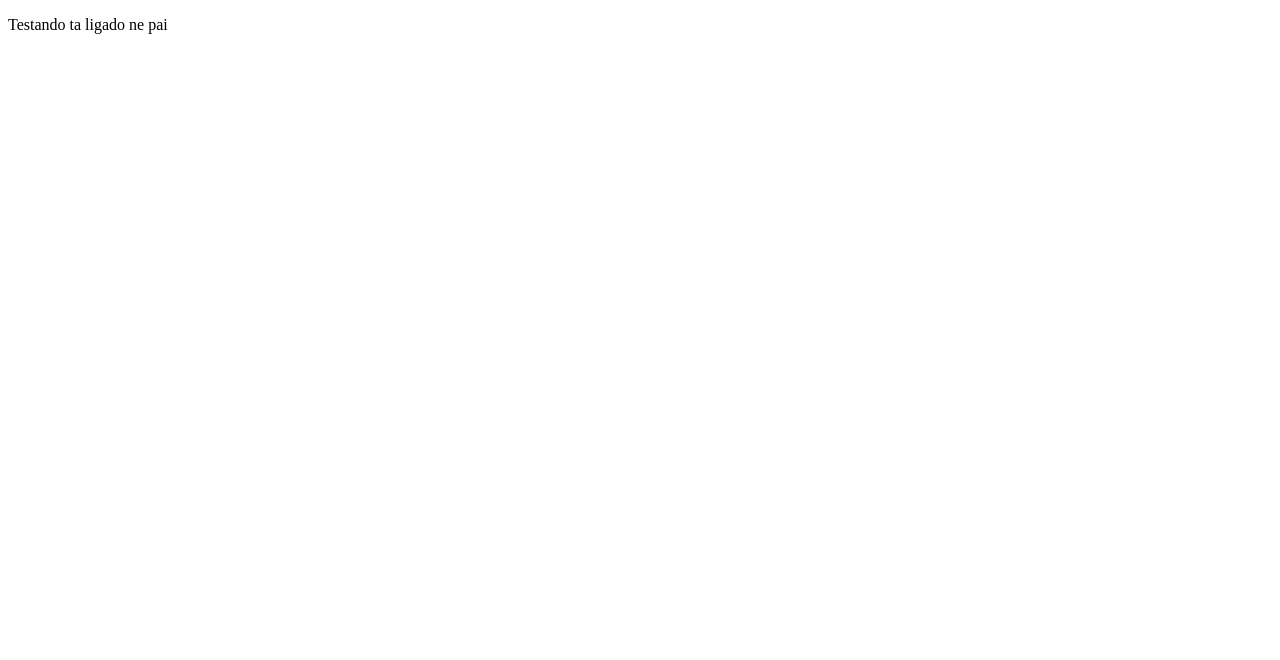
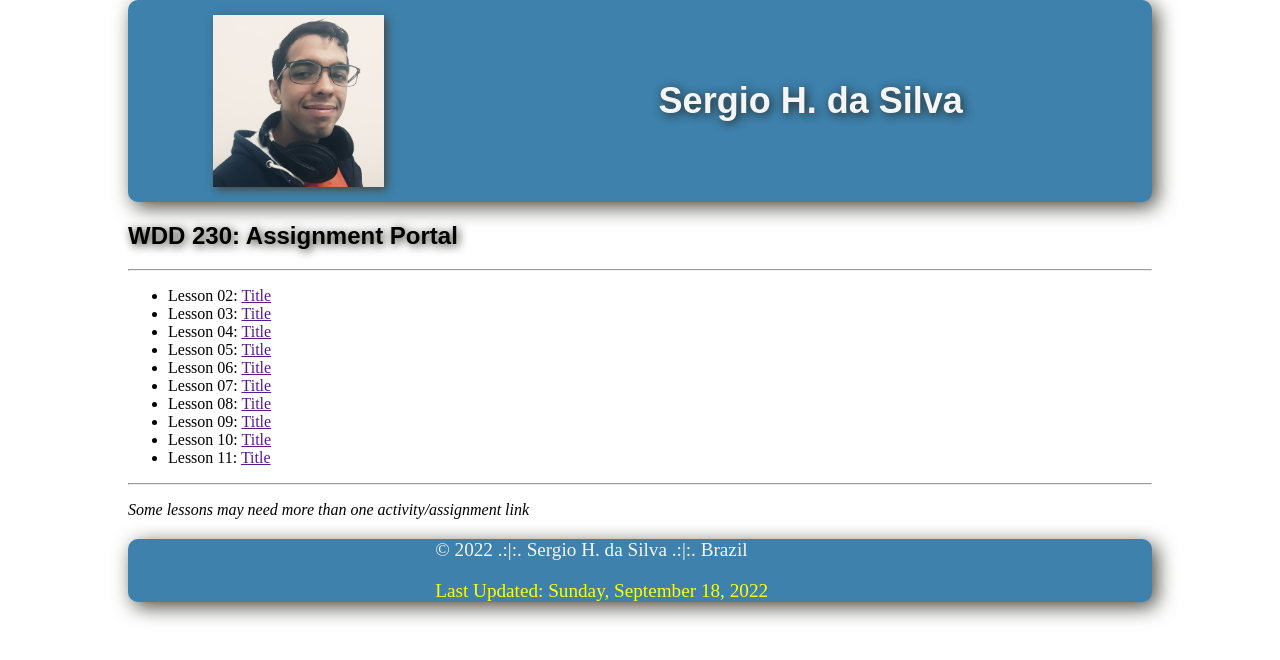
Before and after one commit to Sergioo29/wdd230, a plain HTML site: page index.html in a window 1280 px wide. Drawn offline with Linux system fonts and the light colour scheme.

Commit message:
Week 01 home created

```diff
--- /dev/null
+++ b/index.css
@@ -0,0 +1,41 @@
+body{
+    margin: 0px 10%;
+    max-width: 1600px;
+}
+
+header{
+    align-items: center;
+    justify-items: center;
+    display:  grid;
+    grid-template-columns: 1fr 2fr;
+    background-color: rgb(61, 129, 172);
+    color: whitesmoke;
+    font-family: sans-serif;
+    font-size: 1.5em;
+    border-radius: 10px;
+    box-shadow: 5px 5px 20px #494a42;
+    text-shadow: 2px 2px 10px #252622;
+}
+
+#picture {
+    width: 50%;
+    box-shadow: 3px 3px 8px #494a42;
+    margin: 15px
+}
+
+#title{
+    font-family: sans-serif;
+    text-shadow: 2px 2px 10px #252622;
+}
+
+#sidenote{font-style: italic;}
+
+footer{
+    padding: 0 30%;
+    background-color: rgb(61, 129, 172);
+    color: whitesmoke;
+    font-size: 1.2em;
+    border-radius: 10px;
+    box-shadow: 5px 5px 20px #494a42;
+}
+#time{color: yellow;}
--- a/index.html
+++ b/index.html
@@ -4,9 +4,46 @@
     <meta charset="UTF-8">
     <meta http-equiv="X-UA-Compatible" content="IE=edge">
     <meta name="viewport" content="width=device-width, initial-scale=1.0">
-    <title>Test</title>
+    <title>WDD230 Home Page - Sergio</title>
+
+    <meta name="destription" content="Assignment portal for Sergio Silva in WDD 230: Web Frontend Development at Brigham Young University - Idaho" />
+
+    <link rel="stylesheet" href="index.css">
 </head>
+
 <body>
-    <p>Testando ta ligado ne pai</p>
+
+    <header>
+        <img id="picture" src="images/sergio.jpg" alt="Selfie of me, Sergio, in my most stylish way">
+        <h2 id="name">Sergio H. da Silva</h2>
+    </header>
+
+<main>
+    <h2 id="title">WDD 230: Assignment Portal</h2>
+    <hr>
+
+    <ul>
+        <li>Lesson 02:  <a href="">Title</a></li>
+        <li>Lesson 03:  <a href="">Title</a></li>
+        <li>Lesson 04:  <a href="">Title</a></li>
+        <li>Lesson 05:  <a href="">Title</a></li>
+        <li>Lesson 06:  <a href="">Title</a></li>
+        <li>Lesson 07:  <a href="">Title</a></li>
+        <li>Lesson 08:  <a href="">Title</a></li>
+        <li>Lesson 09:  <a href="">Title</a></li>
+        <li>Lesson 10:  <a href="">Title</a></li>
+        <li>Lesson 11:  <a href="">Title</a></li>
+    </ul>
+
+    <hr>
+    <p id="sidenote">Some lessons may need more than one activity/assignment link</p>
+</main>
+
+<footer>
+    <p id="copyright"> &copy; 2022 .:|:. Sergio H. da Silva .:|:. Brazil </p>
+    <p id="time"> Last Updated: <span id="date"></span></p>
+</footer>
+
+<script src="index.js"></script>
 </body>
 </html>
--- /dev/null
+++ b/index.js
@@ -0,0 +1,2 @@
+const options = {weekday: 'long', day: 'numeric', month: 'long', year: 'numeric'};
+document.getElementById('date').textContent = new Date ().toLocaleDateString('en-US', options);
```
Also changed, not shown: images/sergio.jpg (added).
